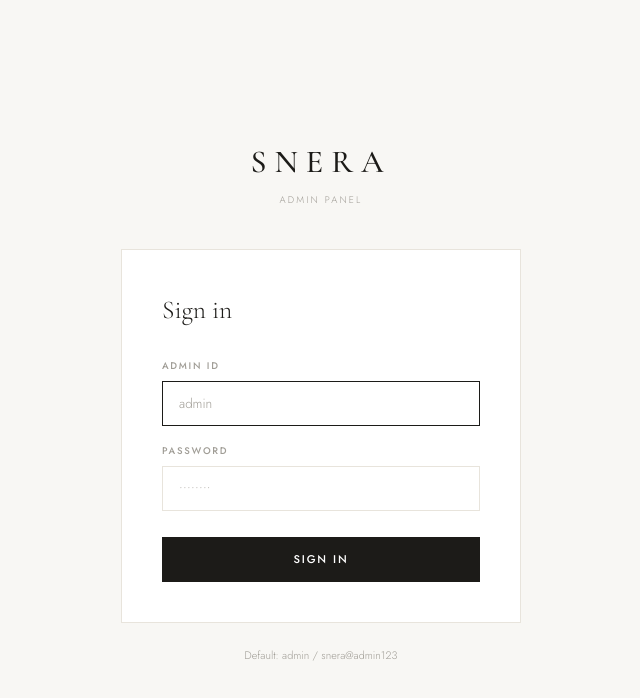
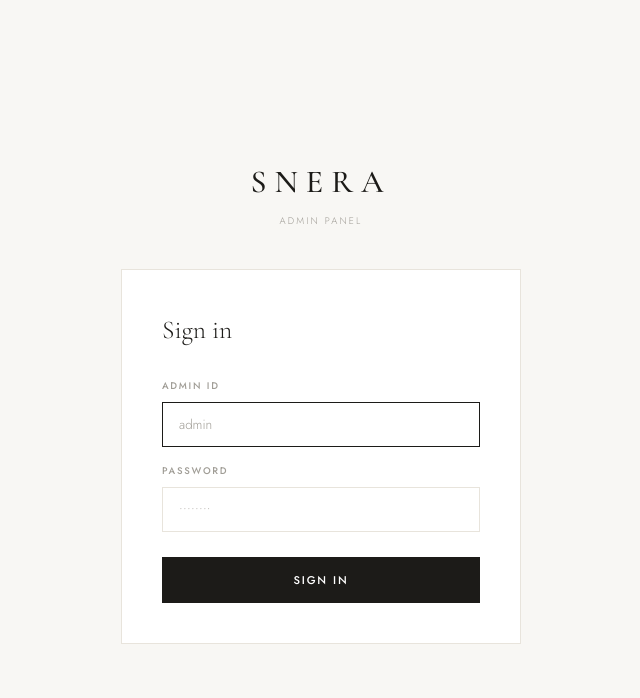
Before and after one commit to Rajatpatil32/Snera, a React (Create React App) app in the folder frontend/: page /admin/login in a window 1280 px wide. Shown: the top 698 px of the page, without its empty margins (319-959 px from the left). Built offline with nearby package versions, Linux system fonts and the light colour scheme; no server answers.

Commit message:
Commented the if password go the admin view

```diff
--- a/frontend/src/pages/admin/AdminLoginPage.jsx
+++ b/frontend/src/pages/admin/AdminLoginPage.jsx
@@ -85,9 +85,9 @@ export default function AdminLoginPage() {
           </form>
         </div>
 
-        <p style={{textAlign:'center', marginTop:'1.5rem', fontSize:'.68rem', color:'var(--stone)'}}>
+        {/* <p style={{textAlign:'center', marginTop:'1.5rem', fontSize:'.68rem', color:'var(--stone)'}}>
           Default: admin / snera@admin123
-        </p>
+        </p> */}
       </div>
     </div>
   );
```
